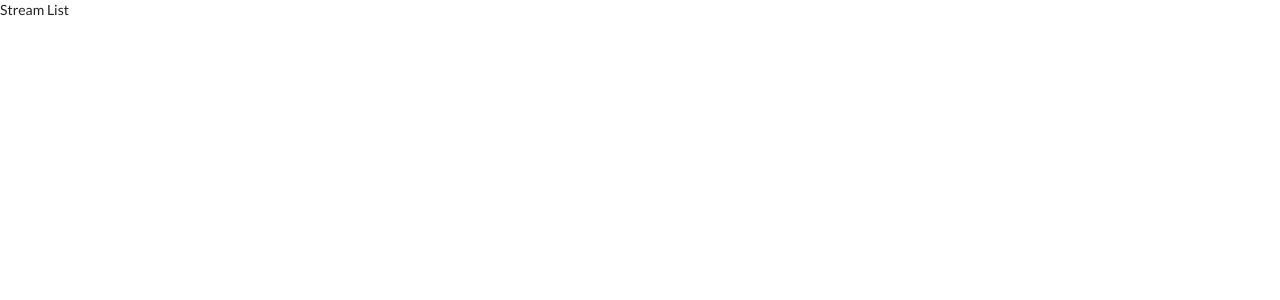
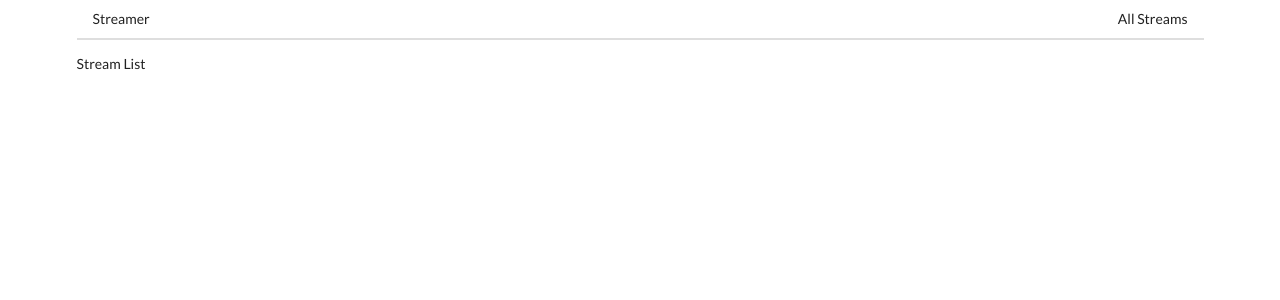
Before and after one commit to devmobin/react-crud-streams, a React (Create React App) app in the folder client/: page / in a window 1280 px wide. Shown: the top 300 px of the page. Built offline with nearby package versions, Linux system fonts and the light colour scheme.

Commit message:
header component initial

```diff
--- a/client/src/components/App.js
+++ b/client/src/components/App.js
@@ -5,12 +5,14 @@
 import StreamEdit from './streams/StreamEdit'
 import StreamDelete from './streams/StreamDelete'
 import StreamShow from './streams/StreamShow'
+import Header from './Header';
 
 function App() {
   return (
-    <div>
+    <div className="ui container">
       <BrowserRouter>
         <div>
+          <Header />
           <Route path="/" exact component={StreamList} />
           <Route path="/streams/new" exact component={StreamCreate} />
           <Route path="/streams/edit" exact component={StreamEdit} />
--- /dev/null
+++ b/client/src/components/Header.js
@@ -0,0 +1,19 @@
+import React from 'react'
+import { Link } from 'react-router-dom'
+
+function Header() {
+  return (
+    <div className='ui secondary pointing menu'>
+      <Link to='/' className='item'>
+        Streamer
+      </Link>
+      <div className='right menu'>
+        <Link to='/' className='item'>
+          All Streams
+        </Link>
+      </div>
+    </div>
+  )
+}
+
+export default Header
```
